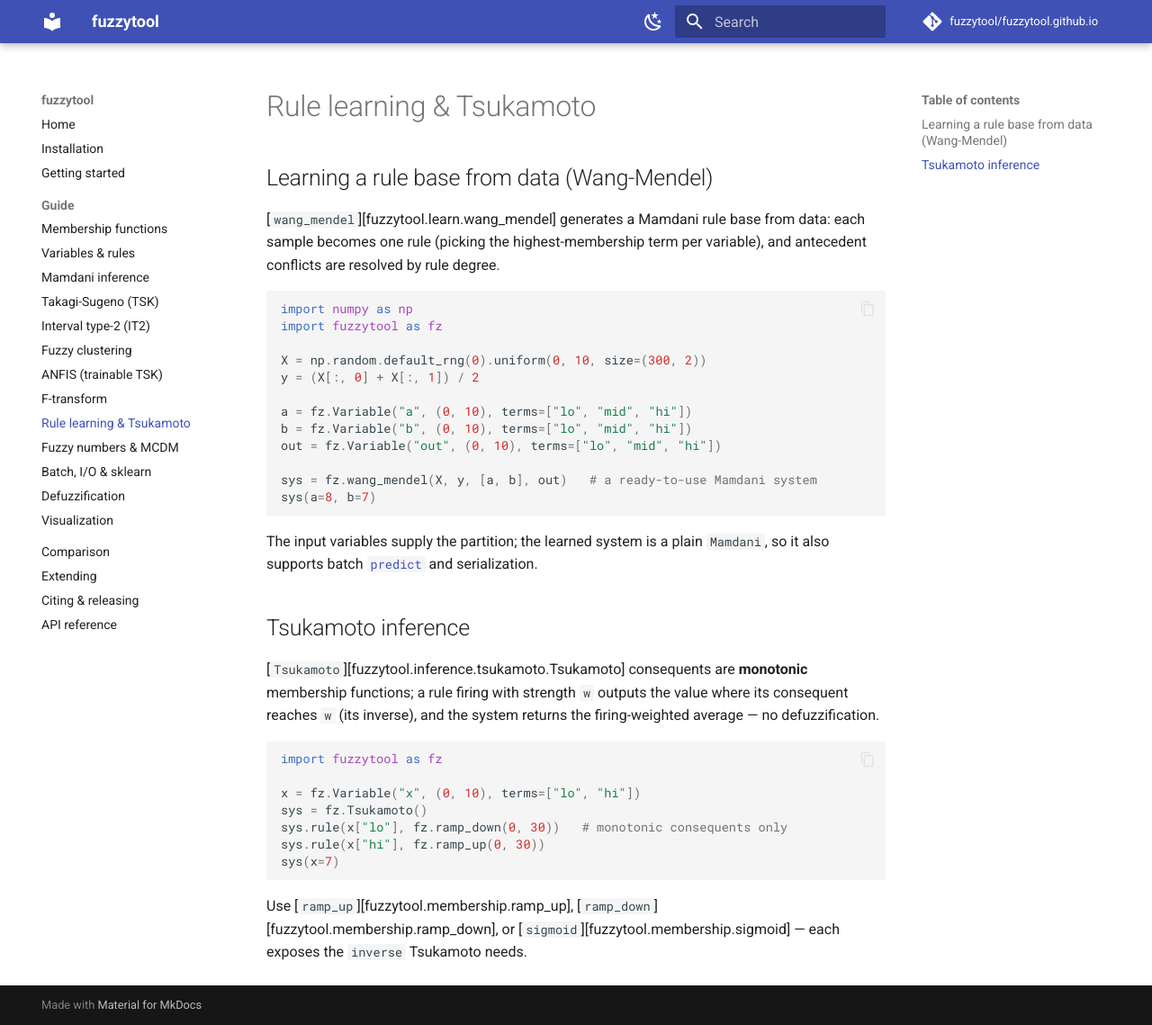
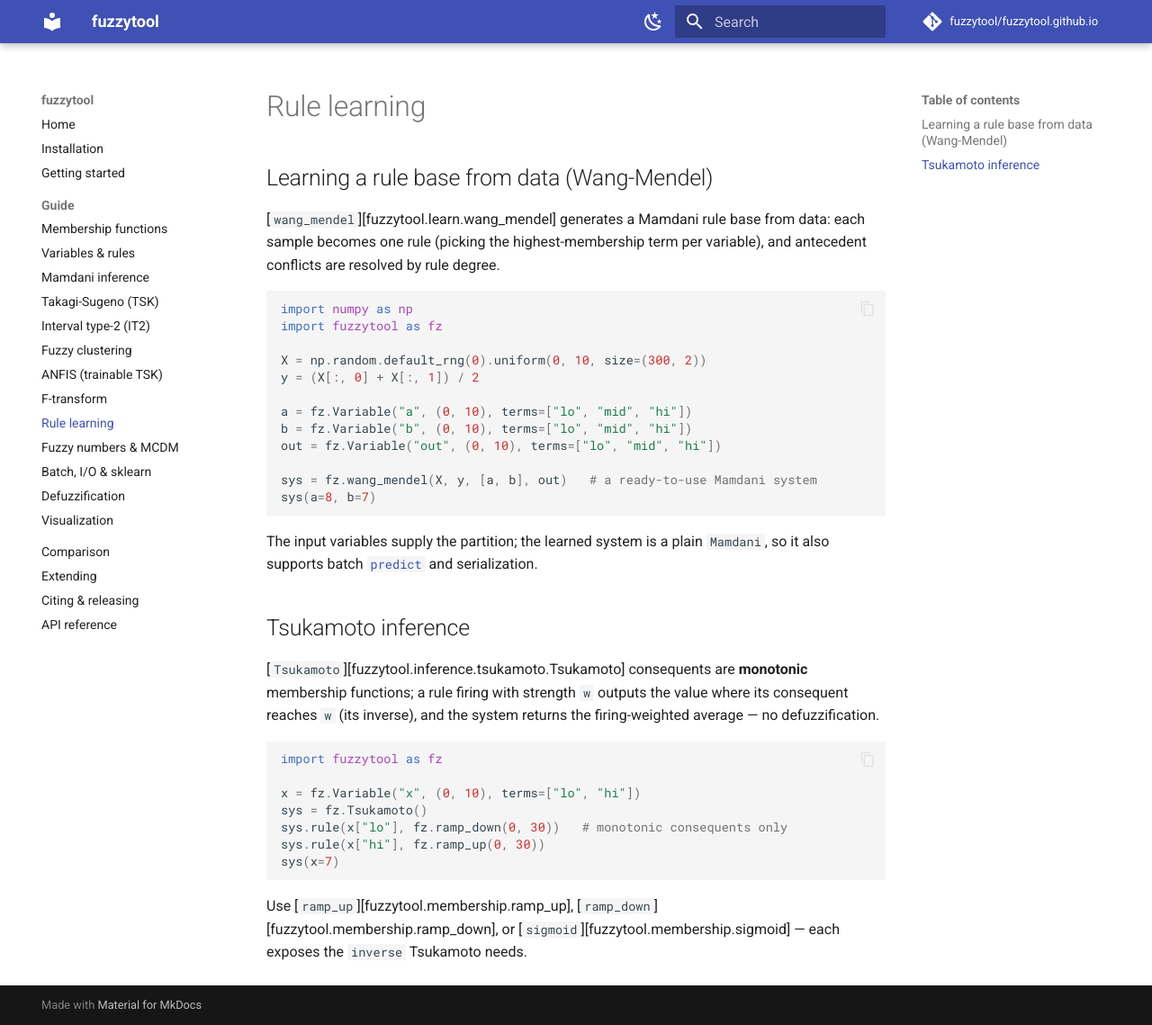
Before and after one commit to fuzzytool/fuzzytool.github.io, an MkDocs documentation site: the page built from docs/guide/rule-learning.md, in a window 1280 px wide and 1139 px high. Shown: the whole window at 90% size. Built offline with MkDocs 1.6.1 and Material for MkDocs 9.7.7, drawn with Linux system fonts in a browser that asks for light colours; comment, search, counter and statistics services are not loaded.

Commit message:
docs: rename 'Rule learning & Tsukamoto' page to 'Rule learning'
Co-Authored-By: Claude Opus 4.8 (1M context) <noreply@anthropic.com>

```diff
--- a/docs/guide/rule-learning.md
+++ b/docs/guide/rule-learning.md
@@ -1,4 +1,4 @@
-# Rule learning & Tsukamoto
+# Rule learning
 
 ## Learning a rule base from data (Wang-Mendel)
 
--- a/mkdocs.yml
+++ b/mkdocs.yml
@@ -43,7 +43,7 @@ nav:
       - Fuzzy clustering: guide/clustering.md
       - ANFIS (trainable TSK): guide/anfis.md
       - F-transform: guide/ftransform.md
-      - Rule learning & Tsukamoto: guide/rule-learning.md
+      - Rule learning: guide/rule-learning.md
       - Fuzzy numbers & MCDM: guide/mcdm.md
       - Batch, I/O & sklearn: guide/batch-and-io.md
       - Defuzzification: guide/defuzzification.md
```
